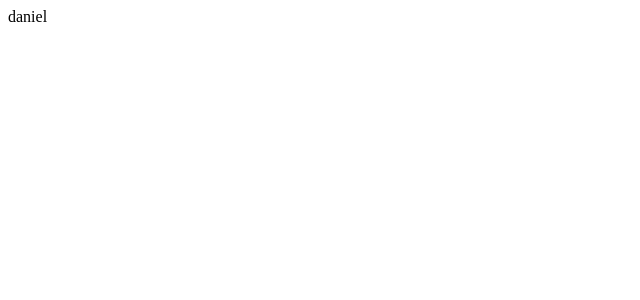
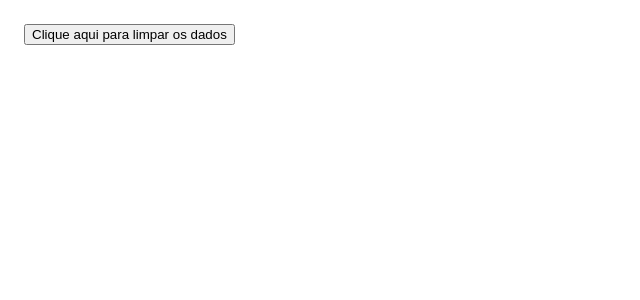
Before and after one commit to Daniel-san8/reactPassos2, a React (Create React App) app in the folder atividade7/meuapp7/: page / in a window 1280 px wide. Shown: the top 300 px of the page, without its empty margins (0-640 px from the left). Built offline with nearby package versions, Linux system fonts and the light colour scheme; no server answers; the HTML template or start-up script is replaced by a standard one.

Commit message:
atividade feita

```diff
--- a/atividade7/meuapp7/src/GlobalContext.js
+++ b/atividade7/meuapp7/src/GlobalContext.js
@@ -12,16 +12,21 @@ export const GlobalDadosApi = ({ children }) => {
           "https://ranekapi.origamid.dev/json/api/produto/"
         );
         const requisitionApiJson = await requisitionApi.json();
-        setDados((dados) => (dados = requisitionApiJson));
-      } catch {
-        console.log("err");
+        setDados(() => requisitionApiJson);
+        console.log(dados);
+      } catch (e) {
+        console.log(Error(e));
       }
-      requisition();
     };
-  }, []);
+    if (!dados) requisition();
+  }, [dados]);
+
+  function limparDados() {
+    setDados(null);
+  }
 
   return (
-    <GlobalContext.Provider value={{ daniel: "daniel", dados }}>
+    <GlobalContext.Provider value={{ daniel: "daniel", dados, limparDados }}>
       {children}
     </GlobalContext.Provider>
   );
--- a/atividade7/meuapp7/src/Produto.js
+++ b/atividade7/meuapp7/src/Produto.js
@@ -3,8 +3,14 @@ import { GlobalContext } from "./GlobalContext";
 
 const Produto = () => {
   const globalDados = React.useContext(GlobalContext);
-  console.log(globalDados.dados);
-  return <div>{globalDados.daniel}</div>;
+  return (
+    <div>
+      {globalDados.dados && globalDados.dados[0].nome}
+      <button onClick={globalDados.limparDados} style={{ margin: "1rem" }}>
+        Clique aqui para limpar os dados
+      </button>
+    </div>
+  );
 };
 
 export default Produto;
```
